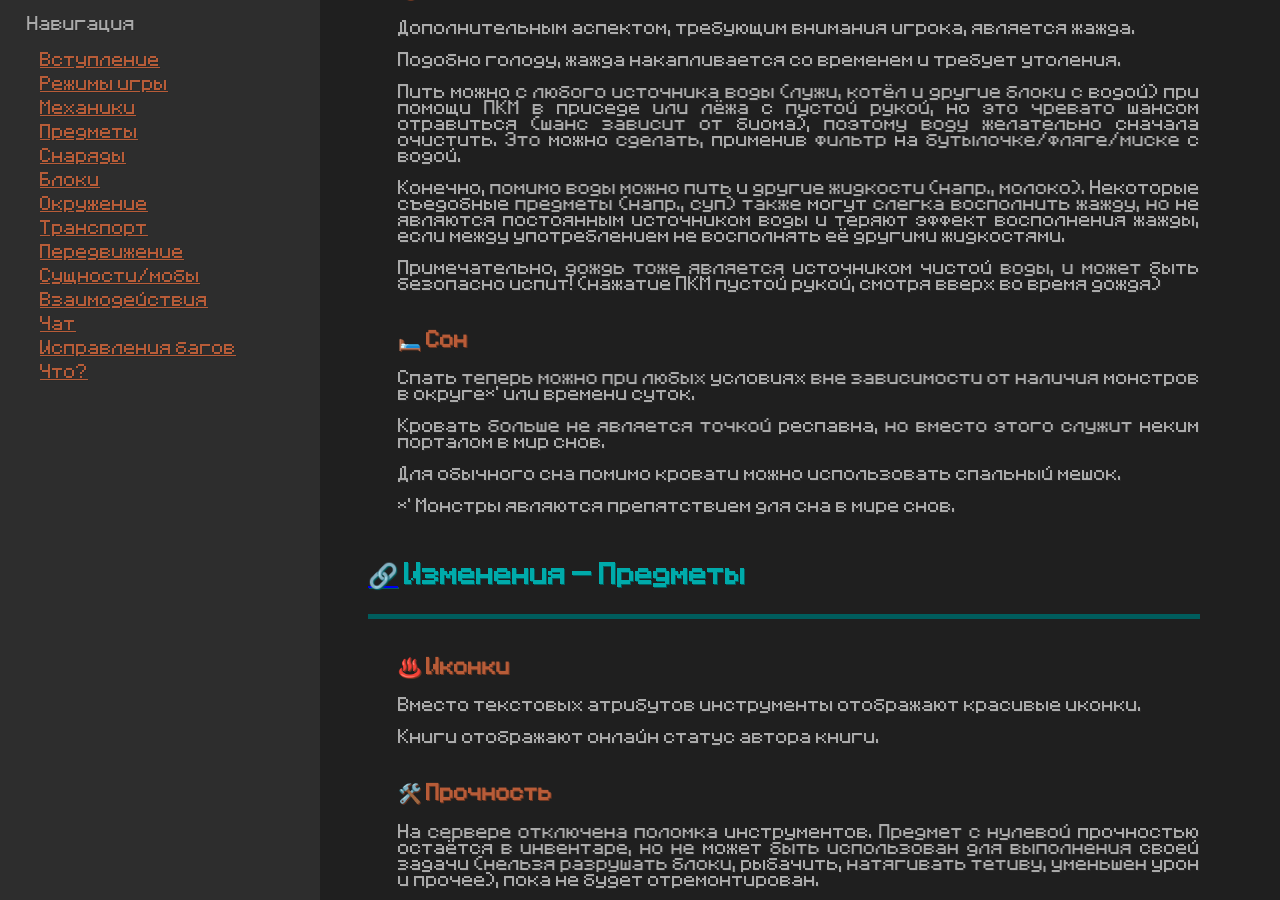
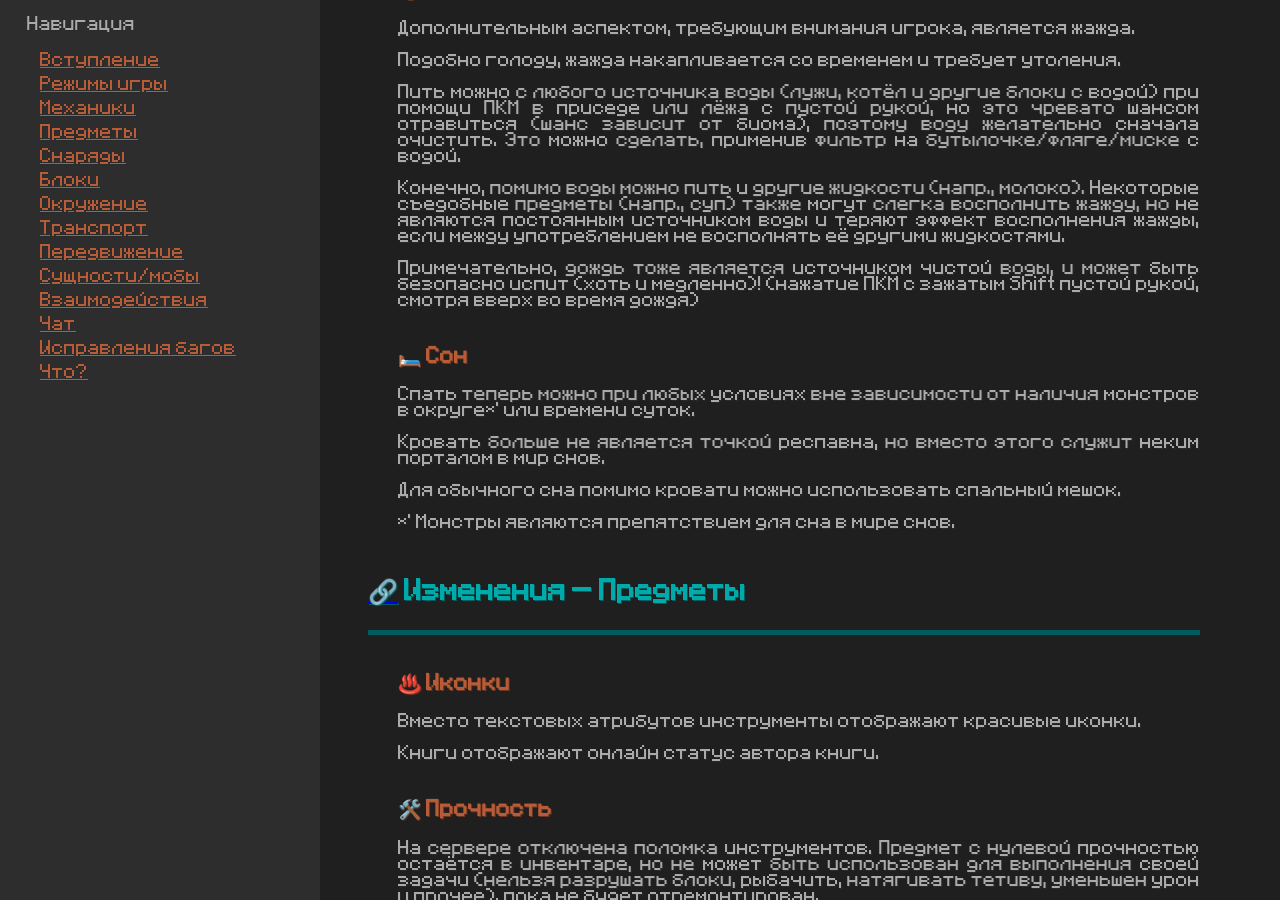
Before and after one commit to SoSeDiKs-Universe/sosediks-universe.github.io, a Jekyll site: the page built from wiki.md, in a window 1280 px wide and 900 px high, scrolled down 2274 px. Built offline with Jekyll 4.4.1, drawn with Linux system fonts in a browser that asks for light colours.

Commit message:
Update wiki.md

```diff
--- a/wiki.md
+++ b/wiki.md
@@ -79,7 +79,7 @@ title: "Добро пожаловать"
 
 Конечно, помимо воды можно пить и другие жидкости (напр., молоко). Некоторые съедобные предметы (напр., суп) также могут слегка восполнить жажду, но не являются постоянным источником воды и теряют эффект восполнения жажды, если между употреблением не восполнять её другими жидкостями.
 
-Примечательно, дождь тоже является источником чистой воды, и может быть безопасно испит! (нажатие ПКМ пустой рукой, смотря вверх во время дождя)
+Примечательно, дождь тоже является источником чистой воды, и может быть безопасно испит (хоть и медленно)! (нажатие ПКМ с зажатым Shift пустой рукой, смотря вверх во время дождя)
 
 ### 🛏️ Сон
 Спать теперь можно при любых условиях вне зависимости от наличия монстров в округе*¹ или времени суток.
```
